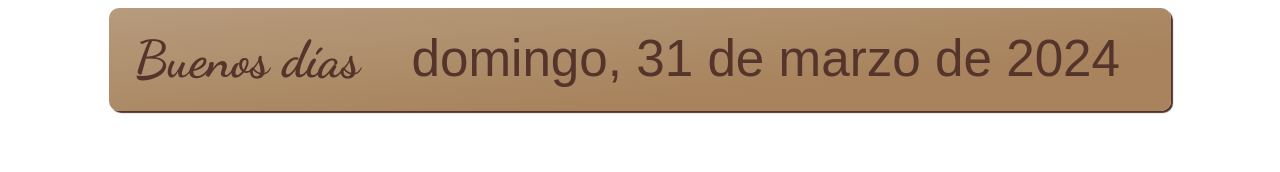
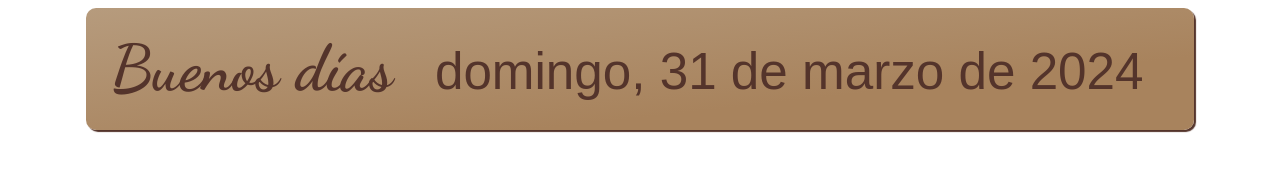
Before and after one commit to AkoxNegro/notionwidgets.github.io, a plain HTML site: page Dark Academia Theme/Saludo-fecha-DarkAcademiaTheme.html in a window 1280 px wide. Drawn offline with Linux system fonts and the light colour scheme; a web font is replaced by a local one.

Commit message:
Update Saludo-fecha-DarkAcademiaTheme.html

```diff
--- a/Dark Academia Theme/Saludo-fecha-DarkAcademiaTheme.html
+++ b/Dark Academia Theme/Saludo-fecha-DarkAcademiaTheme.html
@@ -106,8 +106,8 @@ h1 {
 
     display:inline;
     font-family: 'Dancing Script', cursive;
-    font-size: 4vw;
-    padding-right: 3vw;
+    font-size: 5vw;
+    padding-right: 2vw;
 }
 
     </style>
```
